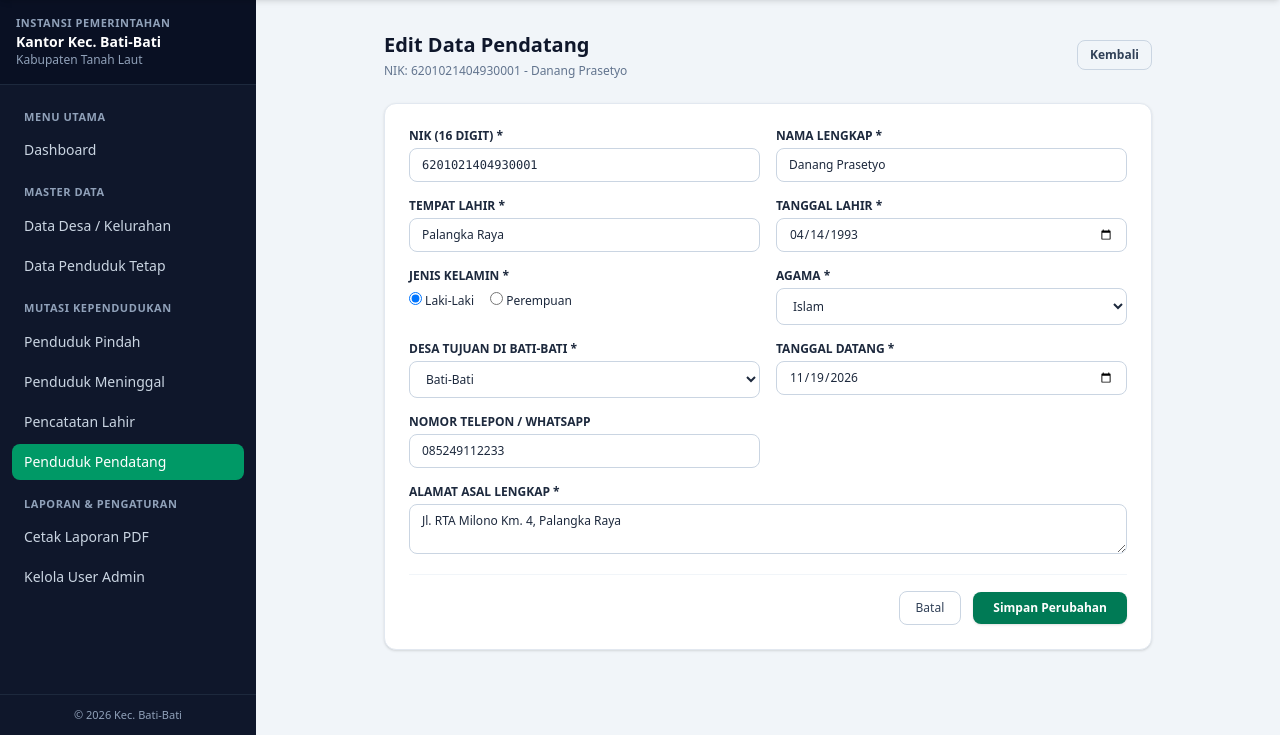
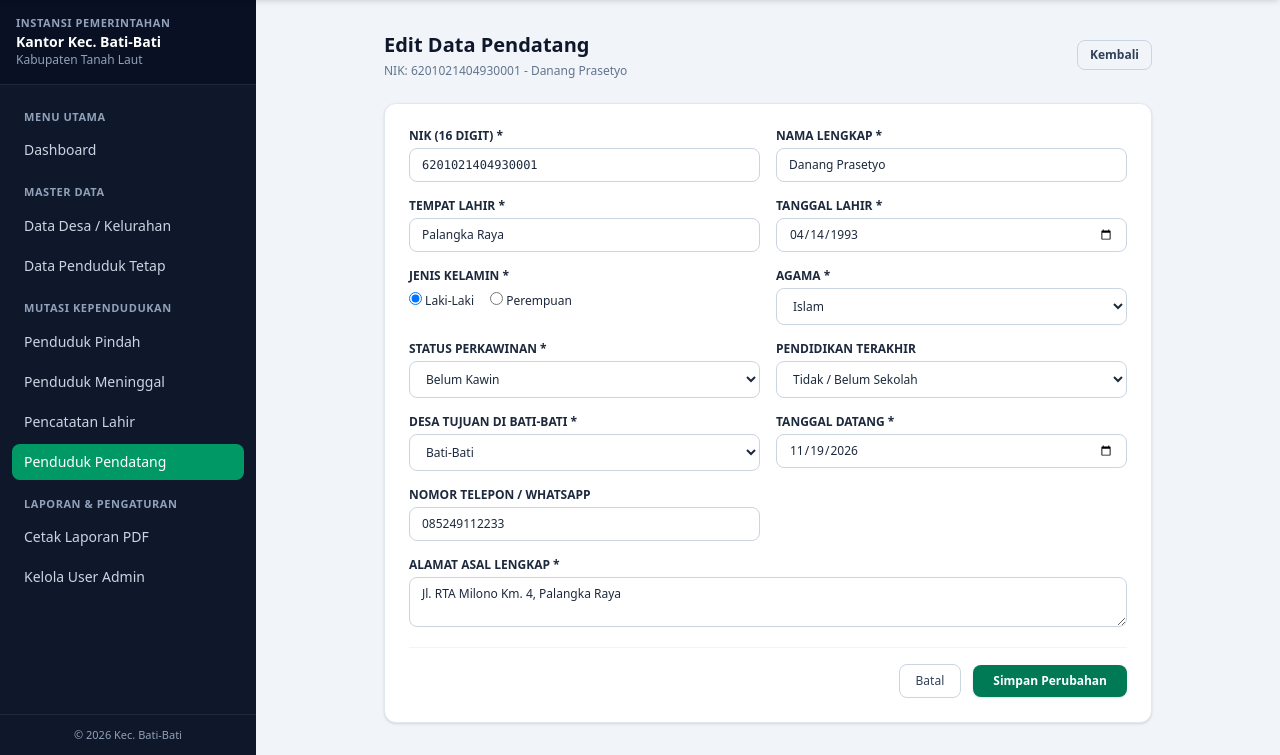
Before and after one commit to asrani27/tukiyah, a Laravel app: page /mutasi/pendatang/1/edit in a window 1280 px wide. Shown: the part 65-820 px from the top of the page. Run offline with Laravel 12, Linux system fonts and the light colour scheme; a user stored in the database is signed in; data comes from the database, SQL or seed files in the repository; style sheets or scripts are compiled from the project's sources.

Commit message:
Add 'nama_ayah' field to PendudukLahir and 'status_perkawinan', 'pendidikan_terakhir' fields to PendudukPendatang; update forms and tests accordingly

```diff
--- a/app/Http/Controllers/PendudukLahirController.php
+++ b/app/Http/Controllers/PendudukLahirController.php
@@ -89,6 +89,7 @@ class PendudukLahirController extends Controller
             'desa_id' => ['required', 'exists:desa,id'],
             'nik_ibu' => ['nullable', 'string', 'size:16', 'regex:/^[0-9]{16}$/'],
             'nik_ayah' => ['nullable', 'string', 'size:16', 'regex:/^[0-9]{16}$/'],
+            'nama_ayah' => ['nullable', 'string', 'max:100'],
             'nama_bayi' => ['required', 'string', 'max:100'],
             'tempat_lahir' => ['required', 'string', 'max:50'],
             'tanggal_lahir' => ['required', 'date'],
@@ -129,6 +130,7 @@ class PendudukLahirController extends Controller
             'desa_id' => ['required', 'exists:desa,id'],
             'nik_ibu' => ['nullable', 'string', 'size:16', 'regex:/^[0-9]{16}$/'],
             'nik_ayah' => ['nullable', 'string', 'size:16', 'regex:/^[0-9]{16}$/'],
+            'nama_ayah' => ['nullable', 'string', 'max:100'],
             'nama_bayi' => ['required', 'string', 'max:100'],
             'tempat_lahir' => ['required', 'string', 'max:50'],
             'tanggal_lahir' => ['required', 'date'],
--- a/app/Http/Controllers/PendudukPendatangController.php
+++ b/app/Http/Controllers/PendudukPendatangController.php
@@ -55,6 +55,8 @@ class PendudukPendatangController extends Controller
             'tanggal_lahir' => ['required', 'date'],
             'jenis_kelamin' => ['required', Rule::in(['L', 'P'])],
             'agama' => ['required', 'string', 'max:20'],
+            'status_perkawinan' => ['required', 'string', 'max:30'],
+            'pendidikan_terakhir' => ['nullable', 'string', 'max:30'],
             'alamat_asal' => ['required', 'string'],
             'tanggal_datang' => ['required', 'date'],
             'telp' => ['nullable', 'string', 'max:20'],
@@ -83,6 +85,8 @@ class PendudukPendatangController extends Controller
             'tanggal_lahir' => ['required', 'date'],
             'jenis_kelamin' => ['required', Rule::in(['L', 'P'])],
             'agama' => ['required', 'string', 'max:20'],
+            'status_perkawinan' => ['required', 'string', 'max:30'],
+            'pendidikan_terakhir' => ['nullable', 'string', 'max:30'],
             'alamat_asal' => ['required', 'string'],
             'tanggal_datang' => ['required', 'date'],
             'telp' => ['nullable', 'string', 'max:20'],
@@ -118,8 +122,8 @@ class PendudukPendatangController extends Controller
             'tanggal_lahir' => $pendatang->tanggal_lahir,
             'jenis_kelamin' => $pendatang->jenis_kelamin,
             'agama' => $pendatang->agama,
-            'status_perkawinan' => 'Kawin',
-            'pendidikan_terakhir' => null,
+            'status_perkawinan' => $pendatang->status_perkawinan ?? 'Kawin',
+            'pendidikan_terakhir' => $pendatang->pendidikan_terakhir,
             'alamat' => 'Desa '.$pendatang->desa->nama_desa.' (Asal: '.$pendatang->alamat_asal.')',
             'telp' => $pendatang->telp,
             'status_keberadaan' => 'tetap',
--- a/app/Models/PendudukLahir.php
+++ b/app/Models/PendudukLahir.php
@@ -27,6 +27,7 @@ class PendudukLahir extends Model
         'desa_id',
         'nik_ibu',
         'nik_ayah',
+        'nama_ayah',
         'nama_bayi',
         'tempat_lahir',
         'tanggal_lahir',
--- a/app/Models/PendudukPendatang.php
+++ b/app/Models/PendudukPendatang.php
@@ -30,6 +30,8 @@ class PendudukPendatang extends Model
         'tanggal_lahir',
         'jenis_kelamin',
         'agama',
+        'status_perkawinan',
+        'pendidikan_terakhir',
         'alamat_asal',
         'tanggal_datang',
         'telp',
--- a/resources/views/mutasi/lahir/create.blade.php
+++ b/resources/views/mutasi/lahir/create.blade.php
@@ -75,6 +75,10 @@
                     <label class="block font-semibold uppercase mb-1">NIK Ayah (16 Digit)</label>
                     <input type="text" name="nik_ayah" maxlength="16" value="{{ old('nik_ayah') }}" class="w-full px-3 py-2 rounded-lg border border-slate-300 font-mono focus:outline-none" placeholder="16 digit NIK ayah kandung">
                 </div>
+                <div class="md:col-span-2">
+                    <label class="block font-semibold uppercase mb-1">Nama Ayah</label>
+                    <input type="text" name="nama_ayah" value="{{ old('nama_ayah') }}" class="w-full px-3 py-2 rounded-lg border border-slate-300 focus:outline-none" placeholder="Nama lengkap ayah kandung">
+                </div>
             </div>
 
             <div class="pt-4 border-t border-slate-100 flex items-center justify-end space-x-3">
--- a/resources/views/mutasi/lahir/edit.blade.php
+++ b/resources/views/mutasi/lahir/edit.blade.php
@@ -56,6 +56,10 @@
                     <label class="block font-semibold uppercase mb-1">NIK Ayah (16 Digit)</label>
                     <input type="text" name="nik_ayah" maxlength="16" value="{{ old('nik_ayah', $lahir->nik_ayah) }}" class="w-full px-3 py-2 rounded-lg border border-slate-300 font-mono focus:outline-none">
                 </div>
+                <div>
+                    <label class="block font-semibold uppercase mb-1">Nama Ayah</label>
+                    <input type="text" name="nama_ayah" value="{{ old('nama_ayah', $lahir->nama_ayah) }}" class="w-full px-3 py-2 rounded-lg border border-slate-300 focus:outline-none" placeholder="Nama lengkap ayah kandung">
+                </div>
             </div>
 
             <div class="pt-4 border-t border-slate-100 flex items-center justify-end space-x-3">
--- a/resources/views/mutasi/pendatang/edit.blade.php
+++ b/resources/views/mutasi/pendatang/edit.blade.php
@@ -49,6 +49,22 @@
                     </select>
                 </div>
                 <div>
+                    <label class="block font-semibold uppercase mb-1">Status Perkawinan *</label>
+                    <select name="status_perkawinan" required class="w-full px-3 py-2 rounded-lg border border-slate-300 focus:outline-none">
+                        @foreach(['Belum Kawin', 'Kawin', 'Cerai Hidup', 'Cerai Mati'] as $sp)
+                            <option value="{{ $sp }}" {{ old('status_perkawinan', $pendatang->status_perkawinan) == $sp ? 'selected' : '' }}>{{ $sp }}</option>
+                        @endforeach
+                    </select>
+                </div>
+                <div>
+                    <label class="block font-semibold uppercase mb-1">Pendidikan Terakhir</label>
+                    <select name="pendidikan_terakhir" class="w-full px-3 py-2 rounded-lg border border-slate-300 focus:outline-none">
+                        @foreach(['Tidak / Belum Sekolah', 'SD / Sederajat', 'SLTP / Sederajat', 'SLTA / Sederajat', 'Diploma I / II / III', 'Diploma IV / S1', 'S2', 'S3'] as $pend)
+                            <option value="{{ $pend }}" {{ old('pendidikan_terakhir', $pendatang->pendidikan_terakhir) == $pend ? 'selected' : '' }}>{{ $pend }}</option>
+                        @endforeach
+                    </select>
+                </div>
+                <div>
                     <label class="block font-semibold uppercase mb-1">Desa Tujuan di Bati-Bati *</label>
                     <select name="desa_id" required class="w-full px-3 py-2 rounded-lg border border-slate-300 focus:outline-none">
                         @foreach($desas as $desa)
```
Also changed, not shown: resources/views/mutasi/pendatang/create.blade.php (+16 -0 lines), tests/Feature/MutasiTest.php (+7 -1 lines), database/migrations/2026_11_25_055051_add_nama_ayah_to_penduduk_lahir_table.php (added), database/migrations/2026_11_25_055432_add_status_perkawinan_and_pendidikan_to_penduduk_pendatang_table.php (added).
